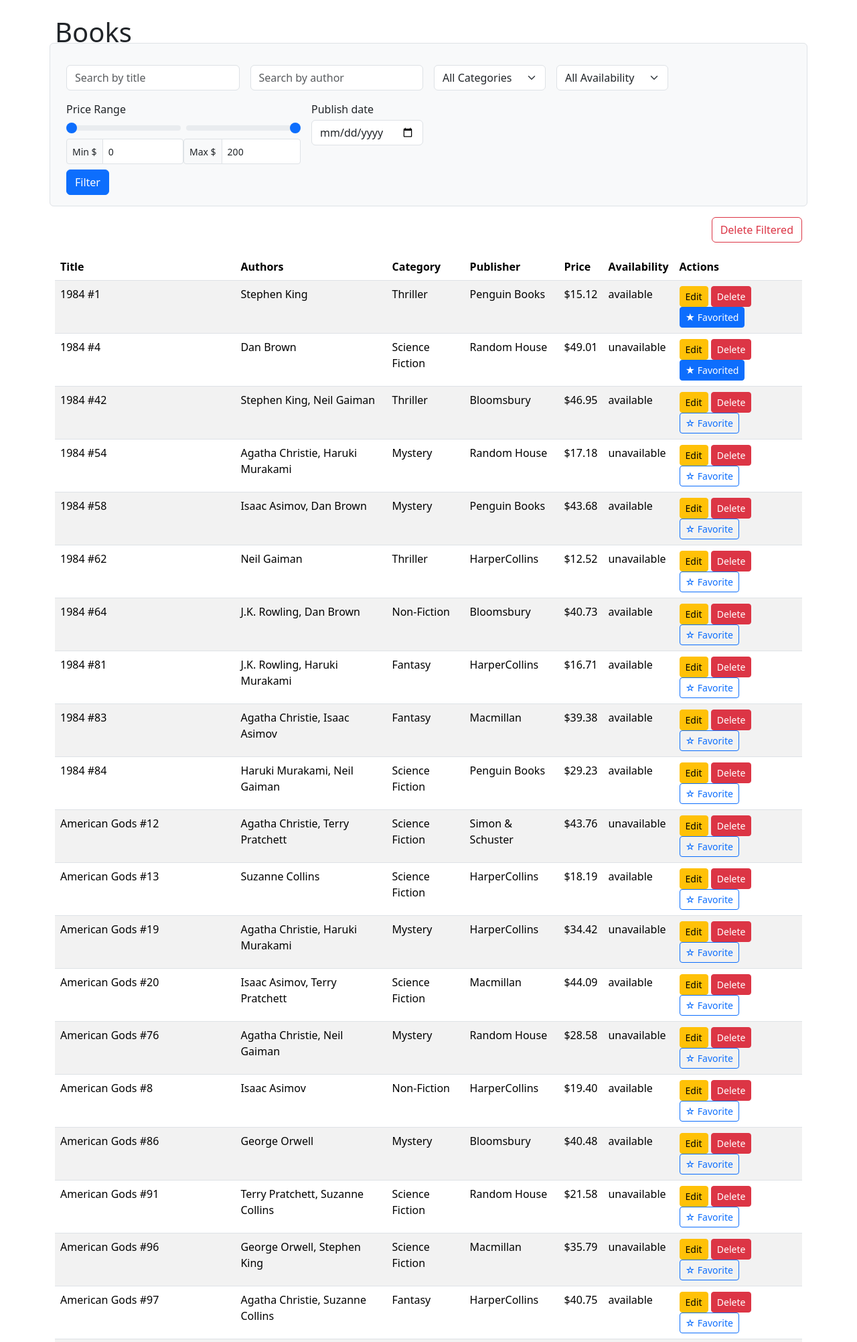
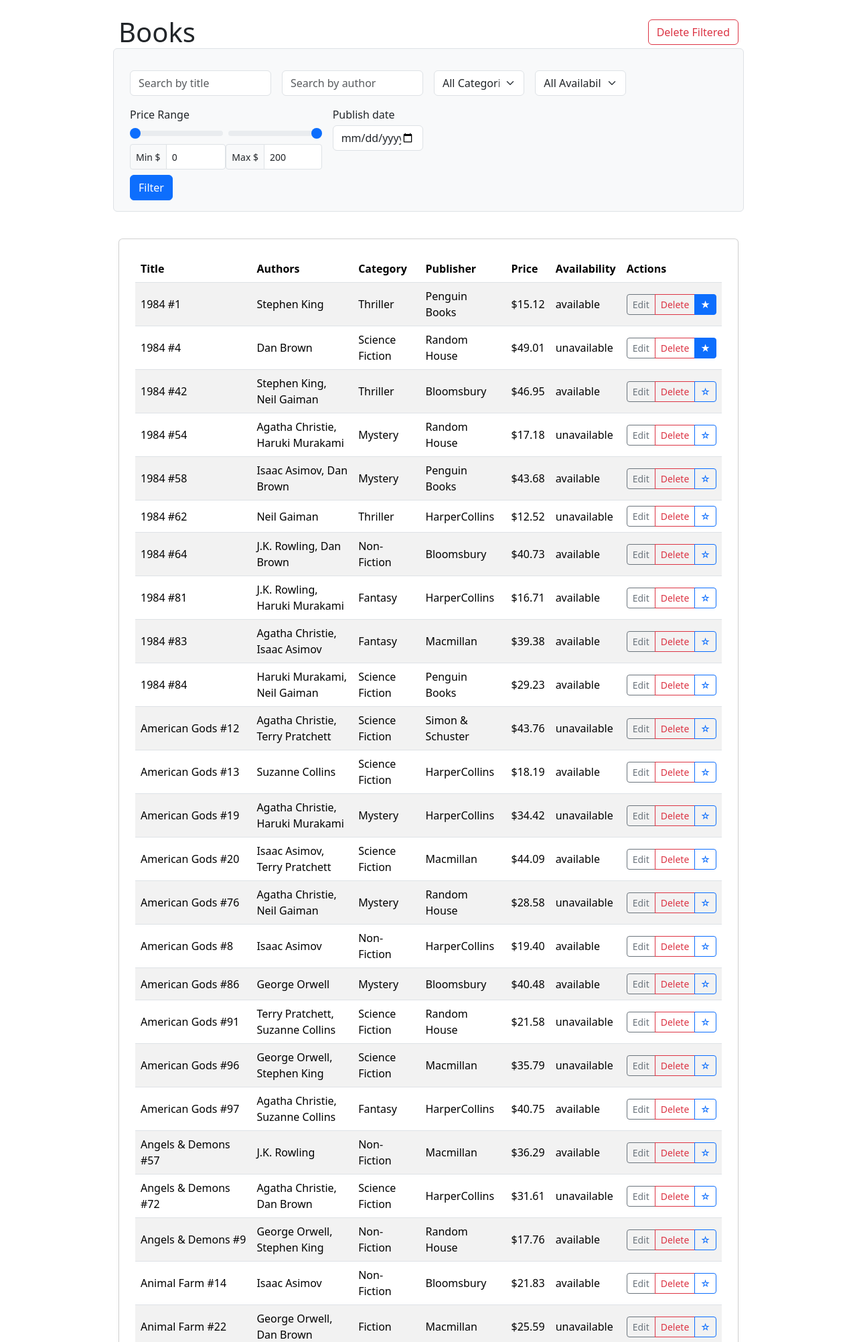
Before and after one commit to navidh0/LMS, a Django app: page / in a window 1280 px wide. Shown: the part 56-2059 px from the top of the page at 67% size. Run offline with Django 5.2, Linux system fonts and the light colour scheme; a user stored in the database is signed in; data comes from the database, SQL or seed files in the repository; both versions use the stored data as it was after the commit.

Commit message:
polished UI

```diff
--- a/library_management_system/books/templates/books/book_list.html
+++ b/library_management_system/books/templates/books/book_list.html
@@ -2,8 +2,29 @@
 {% block title %}Books{% endblock %}
 
 {% block content %}
-<h1>Books</h1>
+<div class="row justify-content-center">
+  <div class="col-12 col-xl-10">
+    <div class="d-flex justify-content-between align-items-center mb-3">
+      <h1 class="m-0">Books</h1>
+      {% if user.is_authenticated and user.role == 'admin' %}
+      <form method="post" action="{% url 'delete_filtered_books' %}" class="d-inline">
+      {% csrf_token %}
+      <input type="hidden" name="title" value="{{ title_query|default:'' }}">
+      <input type="hidden" name="author" value="{{ author_query|default:'' }}">
+      <input type="hidden" name="category" value="{{ category_id|default:'' }}">
+      <input type="hidden" name="availability" value="{{ availability|default:'' }}">
+      <input type="hidden" name="min_price" value="{{ min_price|default:'' }}">
+      <input type="hidden" name="max_price" value="{{ max_price|default:'' }}">
+      <input type="hidden" name="publish_date" value="{{ publish_date|default:'' }}">
+      <button type="submit" class="btn btn-outline-danger" onclick="return confirm('Delete all filtered books?')">Delete Filtered</button>
+      </form>
+      {% endif %}
+    </div>
+  </div>
+</div>
 
+<div class="row justify-content-center">
+  <div class="col-12 col-xl-10">
 <form method="get" class="row g-3 mb-3 filter-card p-3 border rounded bg-light">
     <!-- Title search -->
     <div class="col-md-3">
@@ -65,27 +86,21 @@
     <div class="col-md-12 mt-2">
         <button type="submit" class="btn btn-primary">Filter</button>
     </div>
-</form>
+  </form>
 
-<!-- Admin-only Delete Filtered on right side, separate form to avoid nesting -->
-{% if user.is_authenticated and user.role == 'admin' %}
-<div class="d-flex justify-content-end mb-3">
-  <form method="post" action="{% url 'delete_filtered_books' %}" class="d-inline">
-      {% csrf_token %}
-      <input type="hidden" name="title" value="{{ title_query|default:'' }}">
-      <input type="hidden" name="author" value="{{ author_query|default:'' }}">
-      <input type="hidden" name="category" value="{{ category_id|default:'' }}">
-      <input type="hidden" name="availability" value="{{ availability|default:'' }}">
-      <input type="hidden" name="min_price" value="{{ min_price|default:'' }}">
-      <input type="hidden" name="max_price" value="{{ max_price|default:'' }}">
-      <input type="hidden" name="publish_date" value="{{ publish_date|default:'' }}">
-      <button type="submit" class="btn btn-outline-danger" onclick="return confirm('Delete all filtered books?')">Delete Filtered</button>
-  </form>
+  {# admin delete action moved back to header bar #}
+  </div>
 </div>
-{% endif %}
+
+{# admin delete action moved to header bar #}
 
 {% if books %}
-<table class="table table-striped mt-3">
+<div class="row justify-content-center">
+  <div class="col-12 col-xl-10">
+    <div class="card shadow-sm mt-4 mb-4">
+      <div class="card-body p-4">
+        <div class="table-responsive">
+<table class="table table-striped align-middle mb-0">
     <thead>
         <tr>
             <th>Title</th>
@@ -102,23 +117,32 @@
         <tr>
             <td>{{ book.title }}</td>
             <td>{{ book.authors.all|join:", " }}</td>
-            <td>{{ book.category.name }}</td>
+            <td>{% if book.category %}{{ book.category.name }}{% else %}-{% endif %}</td>
             <td>{{ book.publisher.name }}</td>
             <td>${{ book.price }}</td>
             <td>{{ book.availability_status }}</td>
             <td>
-                <a href="{% url 'book_edit' book.pk %}" class="btn btn-sm btn-warning">Edit</a>
-                <a href="{% url 'book_delete' book.pk %}" class="btn btn-sm btn-danger">Delete</a>
-                {% if book.id in favorite_ids %}
-                    <a href="{% url 'book_favorite_toggle' book.pk %}" class="btn btn-sm btn-primary">★ Favorited</a>
-                {% else %}
-                    <a href="{% url 'book_favorite_toggle' book.pk %}" class="btn btn-sm btn-outline-primary">☆ Favorite</a>
-                {% endif %}
+                <div class="btn-group btn-group-sm" role="group">
+                    {% if user.is_authenticated and user.role == 'admin' %}
+                        <a href="{% url 'book_edit' book.pk %}" class="btn btn-outline-secondary" title="Edit">Edit</a>
+                        <a href="{% url 'book_delete' book.pk %}" class="btn btn-outline-danger" title="Delete">Delete</a>
+                    {% endif %}
+                    {% if book.id in favorite_ids %}
+                        <a href="{% url 'book_favorite_toggle' book.pk %}" class="btn btn-primary" title="Remove from favorites">★</a>
+                    {% else %}
+                        <a href="{% url 'book_favorite_toggle' book.pk %}" class="btn btn-outline-primary" title="Add to favorites">☆</a>
+                    {% endif %}
+                </div>
             </td>
         </tr>
         {% endfor %}
     </tbody>
 </table>
+        </div>
+      </div>
+    </div>
+  </div>
+</div>
 
 {# Pagination removed per request #}
 
--- a/library_management_system/users/forms.py
+++ b/library_management_system/users/forms.py
@@ -8,11 +8,10 @@ User = get_user_model()
 
 class SignupForm(UserCreationForm):
     full_name = forms.CharField(max_length=200, required=True)
-    role = forms.ChoiceField(choices=[("member", "Member"), ("admin", "Admin")], required=True)
 
     class Meta(UserCreationForm.Meta):
         model = User
-        fields = ("username", "full_name", "role",)
+        fields = ("username", "full_name",)
 
 
 class LoginForm(AuthenticationForm):
```
Also changed, not shown: library_management_system/books/admin.py (+13 -3 lines), library_management_system/books/templates/books/book_form.html (+16 -8 lines), library_management_system/users/templates/users/login.html (+25 -7 lines), library_management_system/users/templates/users/signup.html (+31 -7 lines), library_management_system/users/views.py (+7 -1 lines), library_management_system/db.sqlite3.
